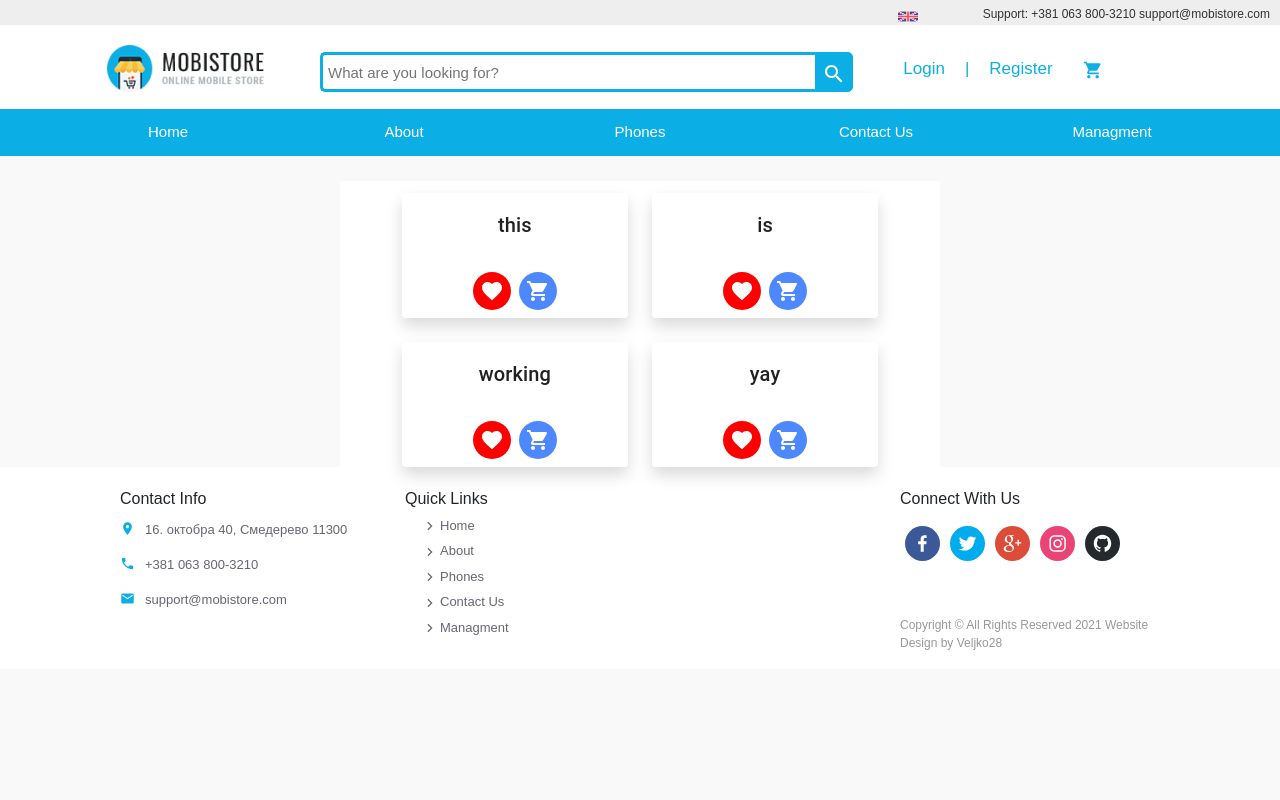
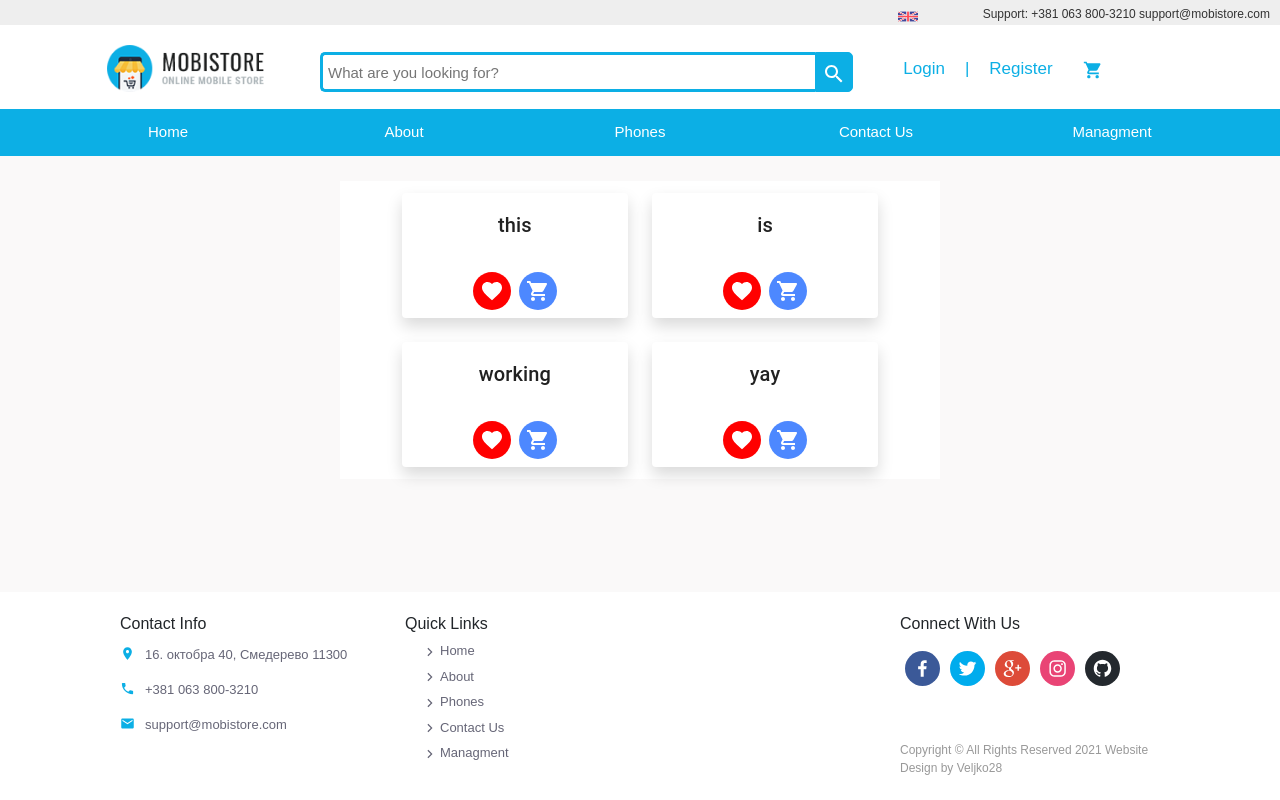
Before and after one commit to Veljko28/Phone-Ui, a Next.js app: page / in a window 1280 px wide. Built offline with nearby package versions, Linux system fonts and the light colour scheme; a web font is replaced by a local one.

Commit message:
removing the react strictmode and adding new styles for footer

```diff
--- a/next.config.js
+++ b/next.config.js
@@ -1,3 +1,3 @@
 module.exports = {
-  reactStrictMode: true,
+  reactStrictMode: false,
 }
--- a/styles/Footer.css
+++ b/styles/Footer.css
@@ -1,13 +1,7 @@
-footer{
-    position: fixed;
-    bottom: 0;
-    left: 0;
-    right: 0;
-}
-
 .footer-container {
-  padding: 20px 120px 15px 120px;
+  padding: 20px 120px 20px 120px;
   background-color: #fff;
+  margin-top: auto;
 }
 
 .footer-title {
--- a/styles/Header.css
+++ b/styles/Header.css
@@ -3,7 +3,6 @@
 body {
   position: relative;
   margin: 0;
-  padding-bottom: 4rem;
   min-height: 100%;
   font-family: Arial;
   font-family: 'Muli', sans-serif;
--- a/styles/Home.module.css
+++ b/styles/Home.module.css
@@ -18,21 +18,6 @@
   align-items: center;
 } */
 
-.footer {
-  width: 100%;
-  height: 100px;
-  border-top: 1px solid #eaeaea;
-  display: flex;
-  justify-content: center;
-  align-items: center;
-}
-
-.footer a {
-  display: flex;
-  justify-content: center;
-  align-items: center;
-  flex-grow: 1;
-}
 
 .title a {
   color: #0070f3;
--- a/styles/globals.css
+++ b/styles/globals.css
@@ -15,6 +15,14 @@ a {
   box-sizing: border-box;
 }
 
-main {
-  min-height: calc(100vh - 350px - 85px);
+
+.page-container {
+  display: flex;
+  flex-direction: column;
+  min-height: 100vh;
 }
+
+.content-wrap {
+  flex: 1;
+  margin-bottom: 50px;
+}
```
